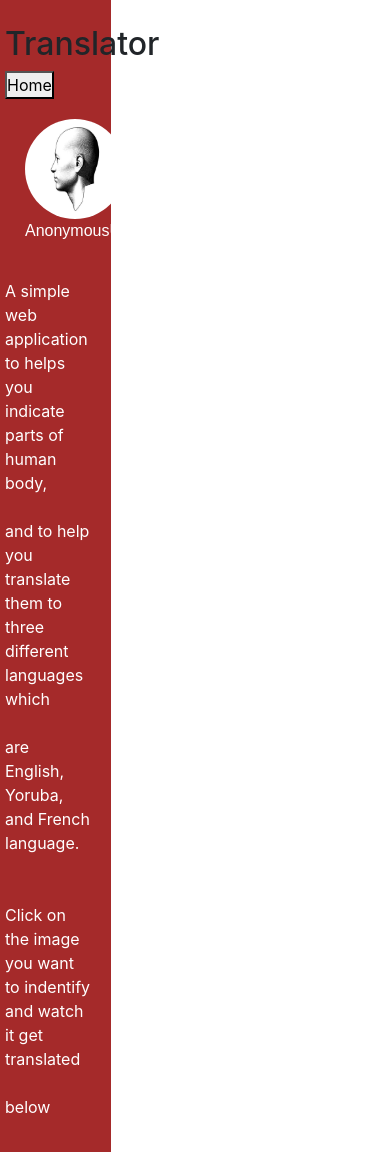
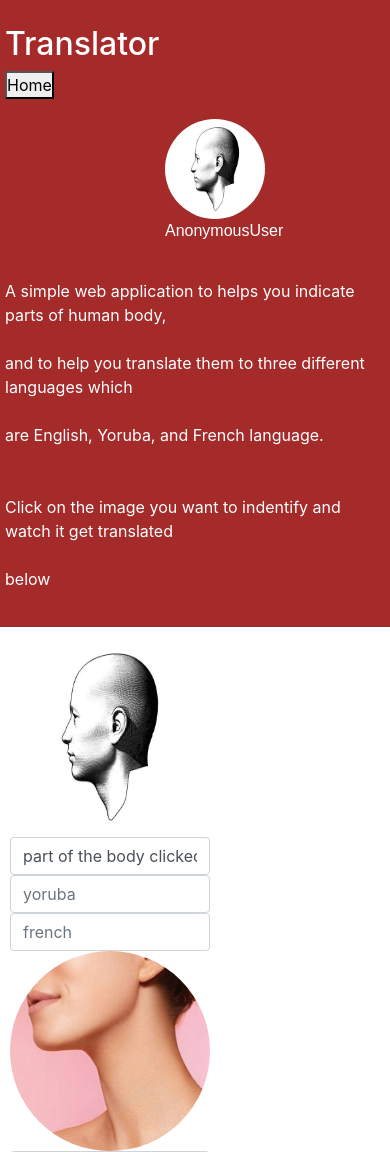
Before and after one commit to kzamani44/partTrans-v2, a Django app: template bodyTrans/templates/index.html in a window 390 px wide. Shown: the top 1152 px of the page. Run offline with Django 4.2, Linux system fonts and the light colour scheme; the template is opened without the code that fills it, so the values that code supplies are empty; some libraries are stand-ins or nearby versions.

Commit message:
modified sidebar

```diff
--- a/bodyTrans/static/css/styles.css
+++ b/bodyTrans/static/css/styles.css
@@ -38,12 +38,13 @@
 .sidebar {
     background-color:brown;
     height: 100%;
-    width:30%;
+    width:100%;
     padding: 20px;
 }
 
 .sidebar h2 {
     margin-top: 5px;
+    color:#fff;
 }
 .container .row{
     display:flex;
@@ -82,5 +83,9 @@
   }
 
 @media screen and (max-width:400px) {
+    .sidebar{
+        width:100%;
+        color:#fff;
 
+    }
 }
--- a/bodyTrans/templates/index.html
+++ b/bodyTrans/templates/index.html
@@ -29,9 +29,9 @@
                       </div>
                     </div>
 
-                    <p class="about_it">
+                    <div class="about_it">
                       {% csrf_token %}
-                      A simple web application to helps you indicate parts of human body,
+                      <p>A simple web application to helps you indicate parts of human body,
                       <br><br>
                       and to help you translate them to three different languages which
                       <br><br>
@@ -39,8 +39,8 @@
                       <br><br><br>
                       Click on the image you want to indentify and watch it get translated
                       <br><br>
-                      below
-                    </p>
+                      below</p>
+                    </div>
                 </div>
                 {% block nav %}
                 {% endblock %}
```
